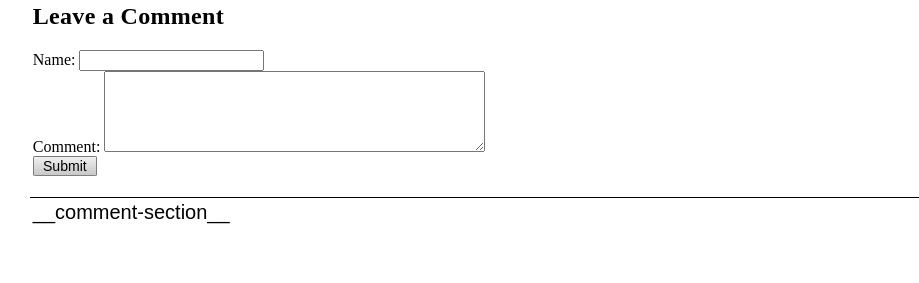
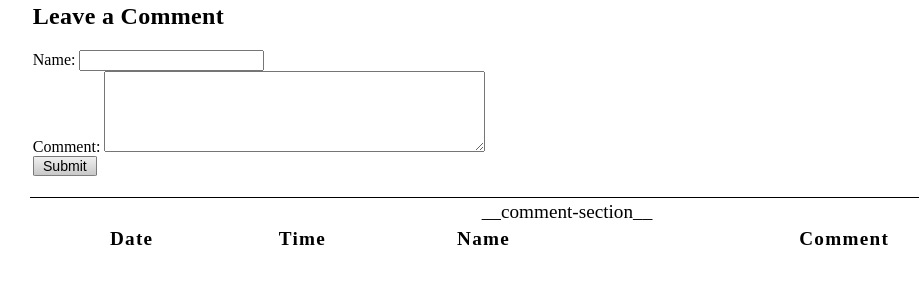
Before and after one commit to step-batch-7/flower-catalog-bernie-walker, a plain HTML site: page templates/guestBook.html in a window 1280 px wide. Shown: the part 65-348 px from the top of the page, without its empty margins (73-992 px from the left). Drawn offline with Linux system fonts and the light colour scheme; files that its build step writes are made by us from their sources.

Commit message:
modified the styling of comment section

```diff
--- a/public/css/styleGuestBook.css
+++ b/public/css/styleGuestBook.css
@@ -39,20 +39,31 @@
 
 .display-section {
   border-top: 1px solid;
-  font-family: sans-serif;
-  font-size: 20px;
-  font-weight: 300;
+  text-align: center;
+  font-size: 1.5vw;
   padding: 3px;
 }
 
-.comment-line {
-  margin-left: 13%;
+#comments {
+  margin: auto;
+  width: 100%;
+  letter-spacing: 0.1vw;
+  padding: 2px;
 }
 
-#name {
-  margin-left: 7%;
+#comments > th,
+td {
+  text-align: center;
 }
 
-#comment {
-  margin-left: 7%;
+.date {
+  width: 18%;
 }
+
+.time {
+  width: 14%;
+}
+
+.name {
+  width: 20%;
+}
--- a/templates/guestBook.html
+++ b/templates/guestBook.html
@@ -15,7 +15,8 @@
         <h2>Leave a Comment</h2>
         <form action="recordComment" method="POST">
           <p>
-            Name: <input type="text" name="username" required /> <br />
+            Name: <input type="text" name="username" required />
+            <br />
 
             Comment:
             <textarea name="commentText" cols="45" rows="5"></textarea> <br />
@@ -26,7 +27,15 @@
       </div>
 
       <div class="display-section">
-        __comment-section__
+        <table id="comments">
+          <tr>
+            <th class="date">Date</th>
+            <th class="time">Time</th>
+            <th class="name">Name</th>
+            <th class="comment">Comment</th>
+          </tr>
+          __comment-section__
+        </table>
       </div>
     </div>
   </body>
```
Also changed, not shown: commentAccess.js (+13 -8 lines).
